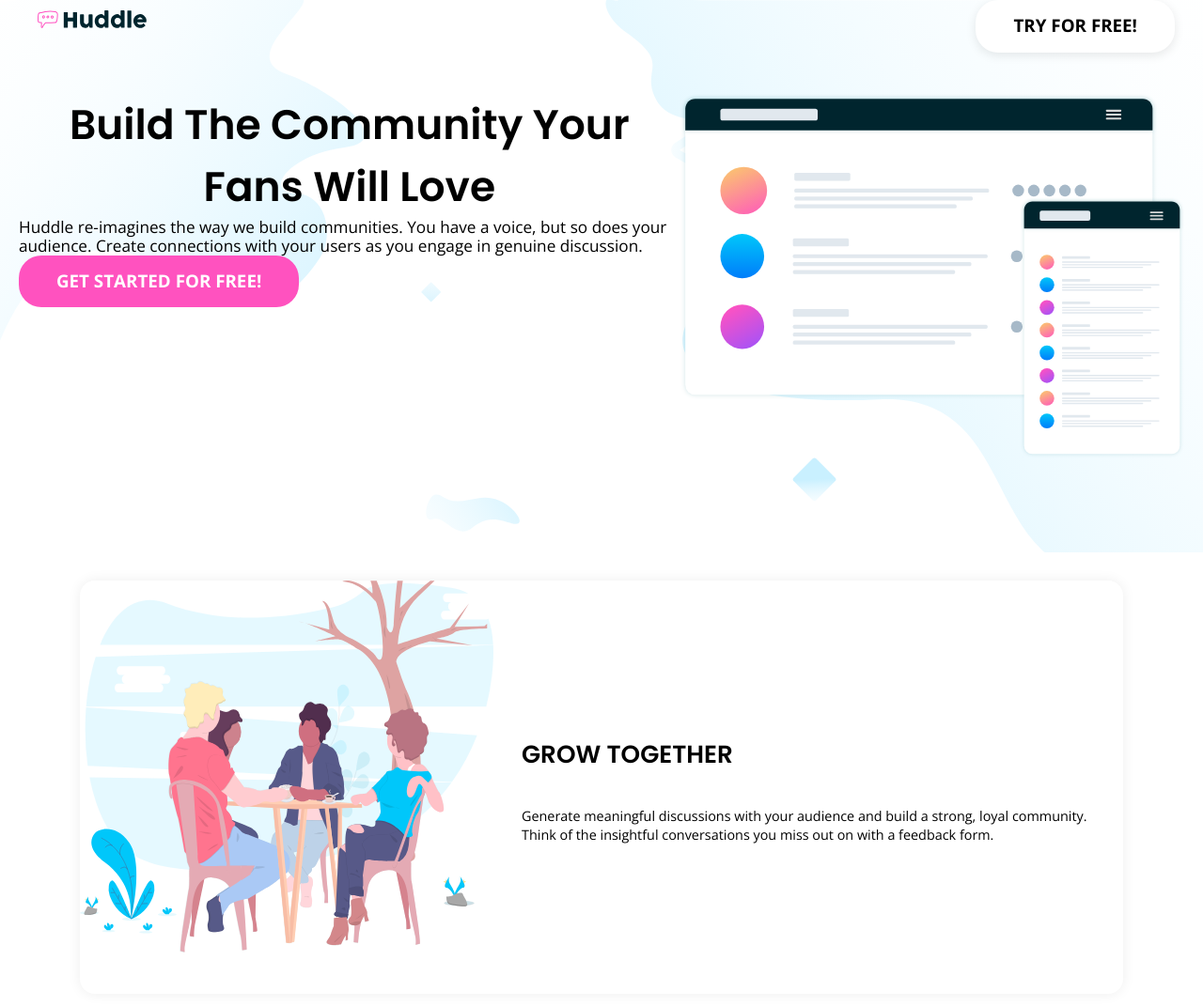
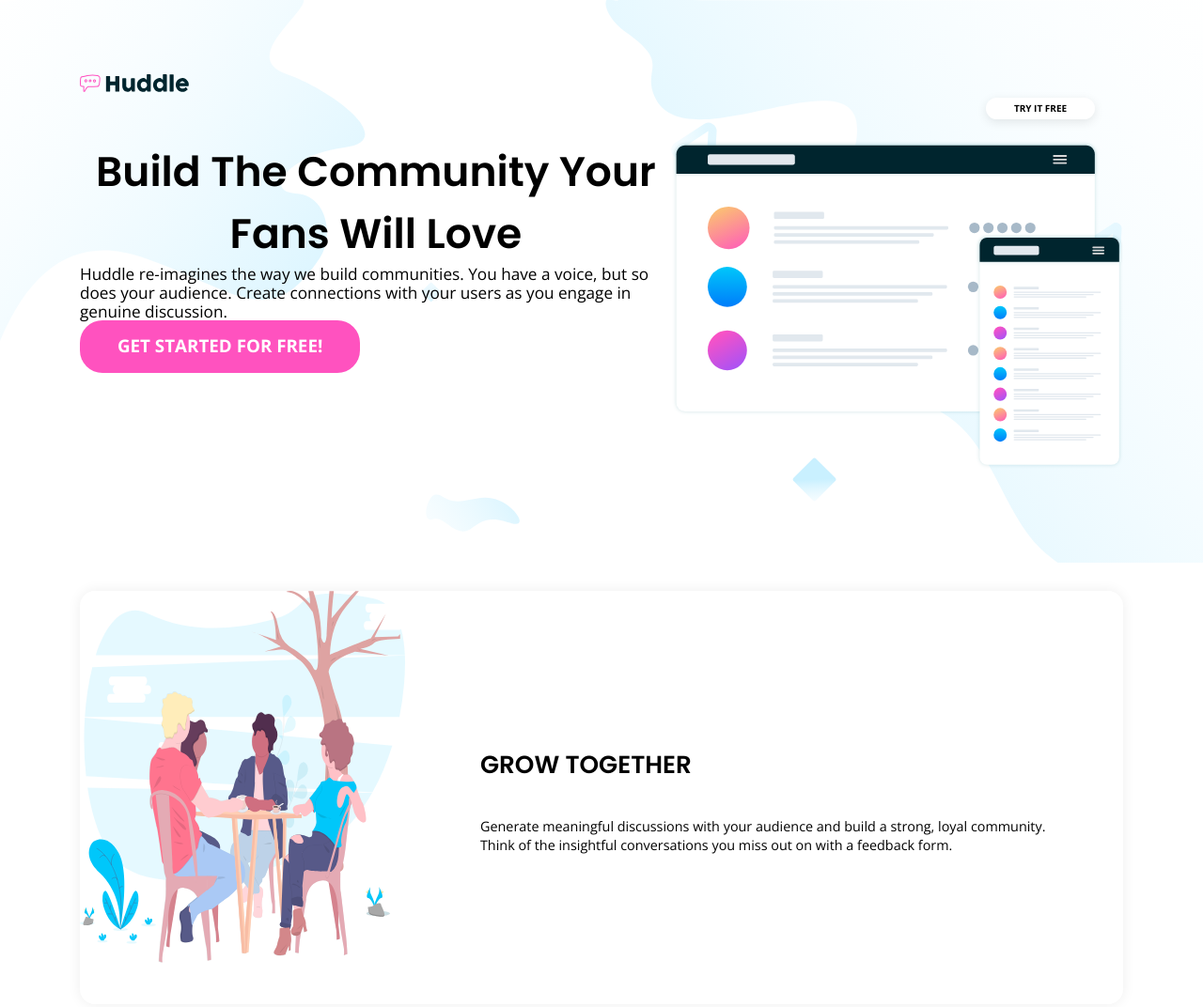
Before and after one commit to MSagdieva/FMChallenge---huddle-landing-page-with-alternating-feature-blocks, a website: page src/index.html in a window 1280 px wide. Shown: the top 1072 px of the page at 94% size. Drawn offline with nearby package versions, Linux system fonts and the light colour scheme; files that its build step writes are made by us from their sources; files whose address does not match are found by name.

Commit message:
main heading layout change

```diff
--- a/src/html/elements/header.html
+++ b/src/html/elements/header.html
@@ -1,8 +1,8 @@
 <header class="header">
-    <div class="header__content">
+    <div class="header__content _container">
         <div class="header__logo-container">
             <img src="img/logo.svg" alt="" class="header__logo">
         </div>
-        <a class="header__btn btn">Try For Free!</a>
+        <a class="header__btn btn">Try It Free</a>
     </div>
 </header>
--- a/src/html/elements/main.html
+++ b/src/html/elements/main.html
@@ -1,6 +1,6 @@
 <main>
     <div class="main-heading">
-        <div class="main-heading__container">
+        <div class="main-heading__container _container">
             <div class="main-heading__container-row">
                 <h1 class="main-heading__title title">Build The Community Your Fans Will Love
                 </h1>
--- a/src/scss/elements/header.scss
+++ b/src/scss/elements/header.scss
@@ -1,23 +1,21 @@
 .header {
-
     position:relative;
     z-index: 1000;
     height:50px;
     width:100%;
     &__content {
-        top: 0;
+        top: 78px;
         left: 50%;
-        text-align: center;
         width:100%;
         height:100%;
-        position:absolute;
+        position: absolute;
         transform: translateX(-50%);
-
+        @media (max-width:$md4+px) {
+            top: 24px;
+        }
     }
     &__logo-container{
-        position: absolute;
-        left: 40px;
-        top: 11px;
+
     }
     &__logo{
         @include adaptive-value('width', 140, 80, 0);
@@ -27,10 +25,11 @@
         right: 30px;
         background-color: $white;
         color: $black;
+        width: 96px;
+        font-size: 10px;
         box-shadow: 0px 3px 11px rgba(0, 0, 0, 0.0954201);
         border-radius: 24px;
-        @include adaptive-value('font-size', 22, 14, 0);
-        padding: 15px 40px;
+        padding: 5px 10px;
         @media (max-width:$md3+px) {
             padding: 5px 10px;
         }
--- a/src/scss/elements/heading.scss
+++ b/src/scss/elements/heading.scss
@@ -9,6 +9,9 @@
             background-clip: content-box;
             background-repeat: no-repeat;
             background-position: center;
+        }
+        @media (max-width: $md4+px) {
+            background: url("../img/bg-hero-mobile.svg");
         }
     &__btn {
         background-color: $accent;
@@ -24,8 +27,11 @@
     }
 
     &__container {
-        padding: 100px 20px;
+        padding: 150px 20px 100px 20px;
         display: flex;
+        @media (max-width: $md4+px) {
+            display: block;
+        }
     }
 
     &__content {
--- a/src/scss/elements/sections.scss
+++ b/src/scss/elements/sections.scss
@@ -35,7 +35,9 @@
 
 }
 .text-container {
-
+    display: flex;
+    flex-direction: column; justify-content: center;
+    padding:50px;
 .text {
     @include adaptive-value('font-size', 16, 12, 0);
 }
@@ -52,7 +54,7 @@ border-radius: 16px;
             flex-wrap: wrap;
         }
     .img-container{
-        flex: 0 0 440px;
+        flex: 0 0.5 440px;
         height: 440px;
         margin-right: 30px;
         padding: 0;
@@ -64,10 +66,6 @@ border-radius: 16px;
             object-fit: initial;
             height: 90%;
         }
-    }
-    .text-container{
-        display: flex;
-        flex-direction: column; justify-content: center;
     }
 }
 
```
Also changed, not shown: dist/css/style.css, dist/css/style.min.css, dist/img/icons/twitter_pink.svg.svg (deleted), dist/index.html.
